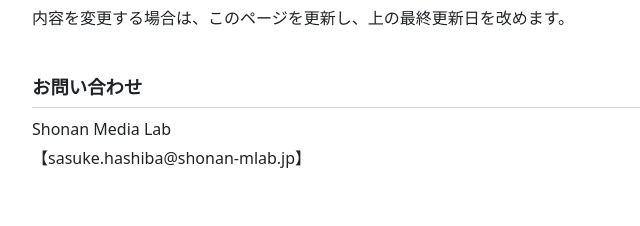
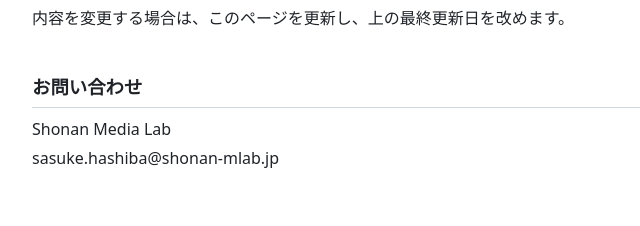
Before and after one commit to CorpSML/privacy-policy, a plain HTML site: page index.html in a window 1280 px wide. Shown: the part 1674-1900 px from the top of the page, 228-868 px from the left. Drawn offline with Linux system fonts and the light colour scheme.

Commit message:
Change contact

```diff
--- a/index.html
+++ b/index.html
@@ -161,7 +161,7 @@
         <h2>お問い合わせ</h2>
         <p>
           Shonan Media Lab<br />
-          【sasuke.hashiba@shonan-mlab.jp】
+          sasuke.hashiba@shonan-mlab.jp
         </p>
       </section>
 
@@ -264,7 +264,7 @@
         <h2>Contact</h2>
         <p>
           Shonan Media Lab<br />
-          [sasuke.hashiba@shonan-mlab.jp]
+          sasuke.hashiba@shonan-mlab.jp
         </p>
       </section>
     </main>
```
